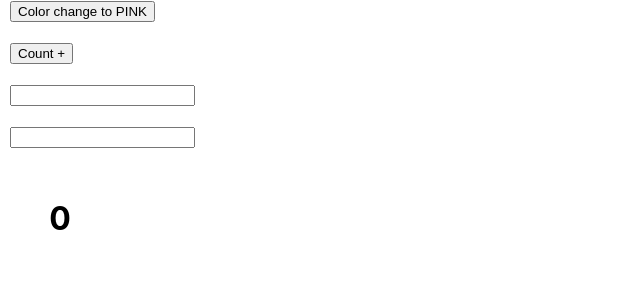
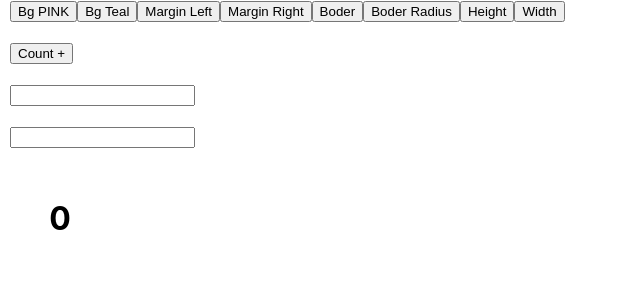
Before and after one commit to dineshabey/react-hooks-componentWillmount, a React (Create React App) app: page / in a window 1280 px wide. Shown: the top 300 px of the page, without its empty margins (0-640 px from the left). Built offline with nearby package versions, Linux system fonts and the light colour scheme.

Commit message:
example useRef

```diff
--- a/src/App.js
+++ b/src/App.js
@@ -1,4 +1,5 @@
 
+import { type } from '@testing-library/user-event/dist/type';
 import { useRef, useState } from 'react';
 
 function App() {
@@ -7,28 +8,67 @@ function App() {
   const [count, setCount] = useState(0);
 
   const myDivRef = useRef();
+  const myInputRef = useRef();
 
-  const handleChangeColor = () => {
-    // setBgColor('pink');
-    // setIsFocus('true');
-    console.log(myDivRef.current);
-    myDivRef.current.style.backgroundColor = 'teal';
-  };
+  // const  handleChange = () => {
+  //   // setBgColor('pink');
+  //   // setIsFocus('true');
+  //   console.log(myDivRef.current);
+  //   myDivRef.current.style.backgroundColor = 'pink';
+  //   myInputRef.current.focus();
+  // };
 
+  const handleChange = (type) => {
 
+    console.log(type)
+
+    switch (type) {
+      case 'bgCPink':
+        myDivRef.current.style.backgroundColor = 'pink';
+        break;
+      case 'bgCTeal':
+        myDivRef.current.style.backgroundColor = 'teal';
+        break;
+      case 'marginLeft':
+        myDivRef.current.style.marginLeft = 'marginLeft';
+        break;
+      case 'marginRight':
+        myDivRef.current.style.marginRight = 'marginRight';
+        break;
+      case 'boder':
+        // myDivRef.current.style.boder = '2x solid red';
+        myDivRef.current.style.boderRadius = '40px';
+
+        break;
+      case 'boderR':
+        myDivRef.current.style.fontSize = '40px';
+        break;
+
+      default:
+        return;
+    }
+  }
+  console.log('first')
 
   return (
     <div style={{ marginLeft: '10px' }}>
-      <button onClick={handleChangeColor}>Color change to PINK</button>
+      <button onClick={() => handleChange("bgCPink")}>Bg PINK</button>
+      <button onClick={() => handleChange("bgCTeal")}>Bg Teal</button>
+      <button onClick={() => handleChange("marginLeft")}>Margin Left</button>
+      <button onClick={() => handleChange("marginRiht")}>Margin Right</button>
+      <button onClick={() => handleChange("boder")}>Boder</button>
+      <button onClick={() => handleChange("boderR")}>Boder Radius</button>
+      <button onClick={() => handleChange}>Height</button>
+      <button onClick={() => handleChange}>Width</button>
       <br />
       <br />
       <button onClick={() => setCount(count + 1)}>Count +</button>
       <br />
       <br />
-      <input autoFocus={false} />
+      <input />
       <br />
       <br />
-      <input />
+      <input ref={myInputRef} />
       <br />
       <br />
 
@@ -42,6 +82,8 @@ function App() {
           display: 'flex',
           justifyContent: 'center',
           alignItems: 'center',
+          boderRadius:'40px'
+
         }}>
 
         <h1>{count}</h1>
```
